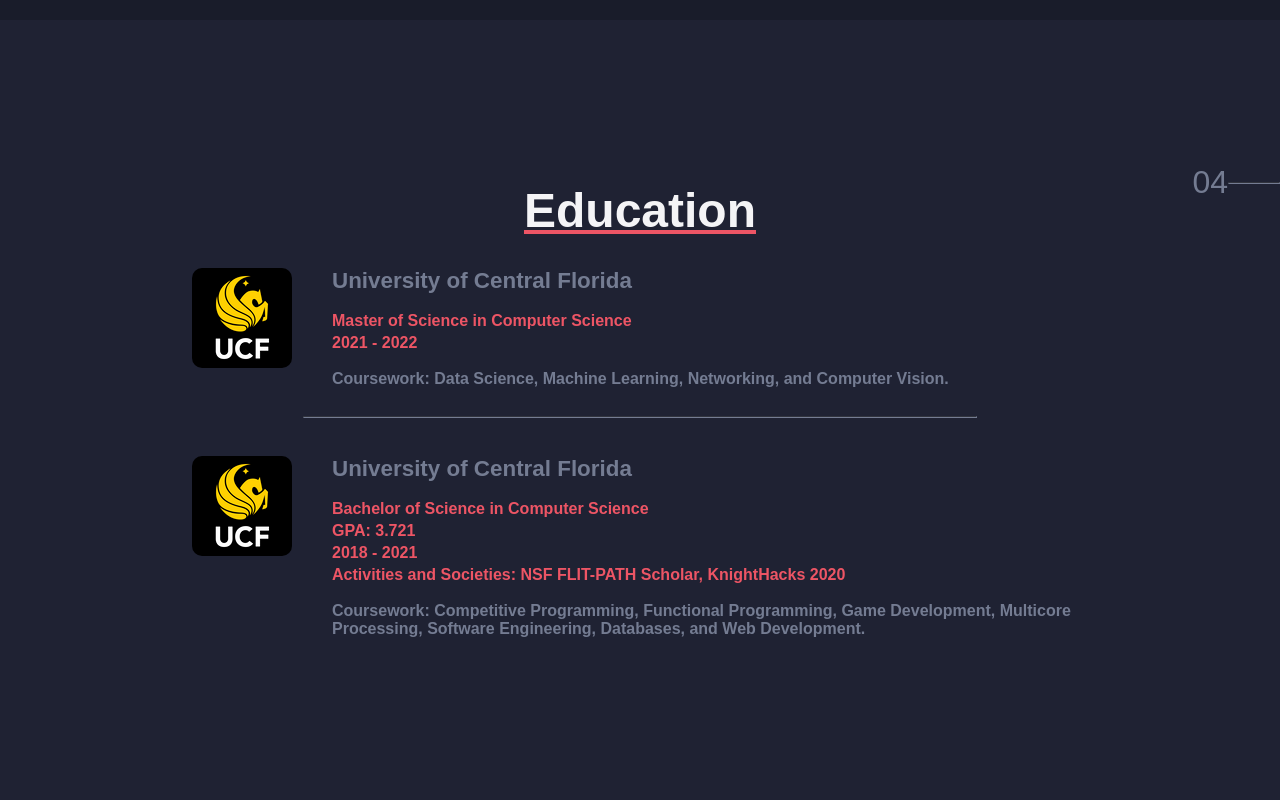
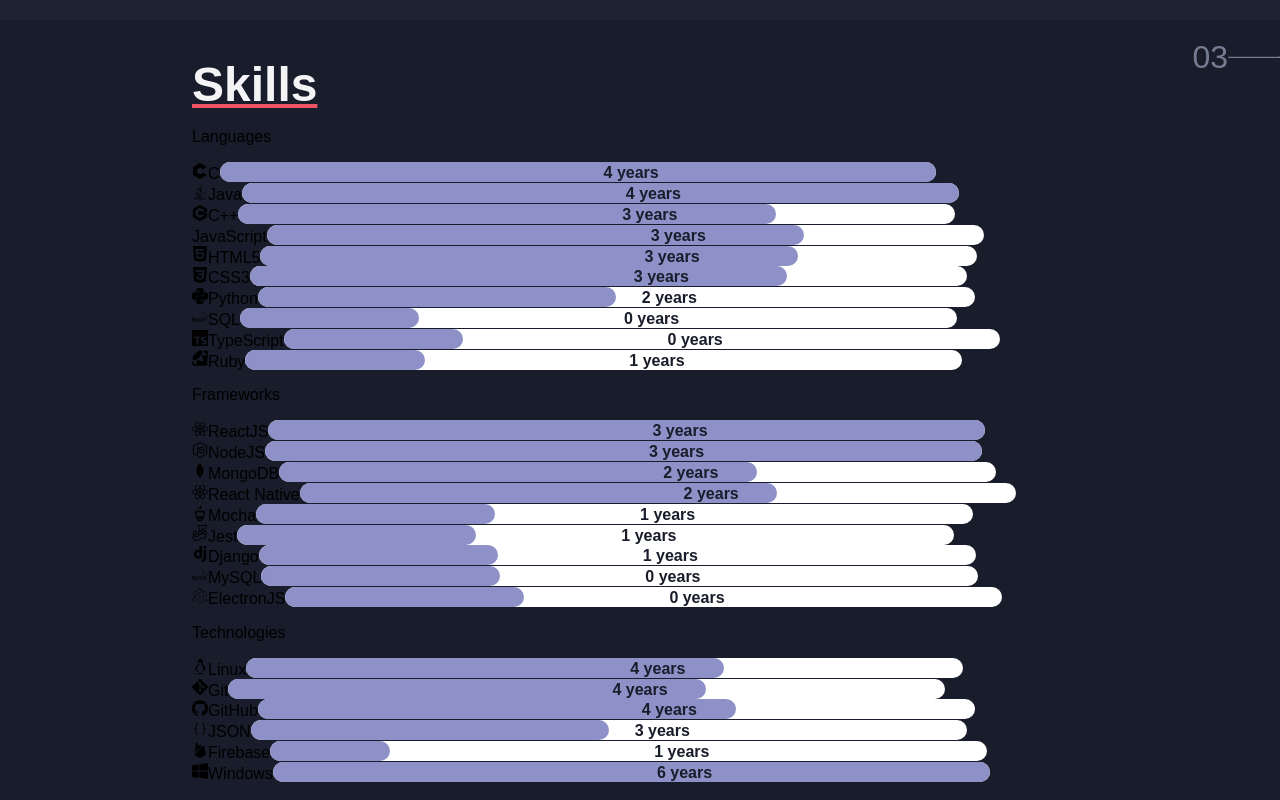
Before and after one commit to stefanwerleman/portfolio-v2, a React (Create React App) app: page / in a window 1280 px wide. Shown: the part 1580-2380 px from the top of the page. Built offline with nearby package versions, Linux system fonts and the light colour scheme.

Commit message:
Started skills

```diff
--- a/src/App.css
+++ b/src/App.css
@@ -17,8 +17,9 @@
 
 .Home,
 .About,
-.Contact,
-.Education {
+.Skills,
+.Education,
+.Contact {
 	min-height: 100vh;
 }
 
--- a/src/App.js
+++ b/src/App.js
@@ -8,8 +8,9 @@ import Navigation from './components/navigation/Navigation';
 import Home from './components/home/Home';
 import About from './components/about/About';
 // import Projects from './components/projects/Projects';
+import Skills from './components/skills/Skills';
+import Education from './components/education/Education';
 import Contact from './components/contact/Contact';
-import Education from './components/education/Education';
 
 function App() {
 	return (
@@ -18,6 +19,7 @@ function App() {
 				<Navigation />
 				<Home />
 				<About />
+				<Skills />
 				<Education />
 				<Contact />
 			</BrowserRouter>
--- a/src/components/about/About.css
+++ b/src/components/about/About.css
@@ -3,6 +3,8 @@
 	flex-direction: column;
 	justify-content: center;
 	align-items: center;
+
+	background-color: #1f2233;
 }
 
 .AboutBody {
--- /dev/null
+++ b/src/components/skill/Skill.js
@@ -0,0 +1,19 @@
+import './Skill.css';
+import React from 'react';
+
+function Skill({ name, years, max, icon }) {
+	return (
+		<div className='Skill'>
+			{icon}
+			<span>{name}</span>
+			<progress
+				className='Progress'
+				min='0'
+				max={max}
+				value={years <= 0 ? 1 : years}
+				label={`${years} years`}
+			/>
+		</div>
+	);
+}
+export default Skill;
--- /dev/null
+++ b/src/components/skills/Skills.css
@@ -0,0 +1,36 @@
+.Skills {
+	display: flex;
+	flex-direction: column;
+	justify-content: center;
+	align-items: center;
+}
+
+.SkillsBody {
+	width: 70%;
+}
+
+.Progress {
+	appearance: none;
+	width: 80%;
+	height: 20px;
+}
+
+.Progress::-webkit-progress-bar {
+	border-radius: 10px;
+	background-color: #ffffff;
+}
+
+.Progress::-webkit-progress-value {
+	border-radius: 10px;
+	background-color: #8d91c7;
+}
+
+.Progress::before {
+	color: #191c2a;
+	content: attr(label);
+	font-size: 1em;
+	position: absolute;
+	left: 1;
+	margin: 2px 0px 0px 30%;
+	font-weight: 700;
+}
--- /dev/null
+++ b/src/components/skills/Skills.js
@@ -0,0 +1,60 @@
+import './Skills.css';
+import React from 'react';
+
+// Child Component
+import Skill from '../skill/Skill';
+
+// Tools
+import { langauges, frameworks, technologies, icons } from '../utils/tools';
+
+function Skills() {
+	return (
+		<div className='Skills'>
+			<div className='Bookmark'>
+				<p>03</p>
+				<hr />
+			</div>
+			<div className='SkillsBody'>
+				<p className='SectionHeader'>Skills</p>
+				<div className='SubSection'>
+					<p>Languages</p>
+					{langauges.map((lang) => (
+						<Skill
+							key={lang.name}
+							name={lang.name}
+							years={lang.years}
+							max={lang.max}
+							icon={icons[lang.name.toLowerCase()]}
+						/>
+					))}
+				</div>
+				<div className='SubSection'>
+					<p>Frameworks</p>
+					{frameworks.map((frame) => (
+						<Skill
+							key={frame.name}
+							name={frame.name}
+							years={frame.years}
+							max={frame.max}
+							icon={icons[frame.name.toLowerCase()]}
+						/>
+					))}
+				</div>
+				<div className='SubSection'>
+					<p>Technologies</p>
+					{technologies.map((tech) => (
+						<Skill
+							key={tech.name}
+							name={tech.name}
+							years={tech.years}
+							max={tech.max}
+							icon={icons[tech.name.toLowerCase()]}
+						/>
+					))}
+				</div>
+			</div>
+		</div>
+	);
+}
+
+export default Skills;
--- /dev/null
+++ b/src/components/utils/tools.js
@@ -0,0 +1,88 @@
+import {
+	SiCodio,
+	SiCplusplus,
+	SiJava,
+	SiJavascript,
+	SiPython,
+	SiHtml5,
+	SiCss3,
+	SiNodeDotJs,
+	SiReact,
+	SiLinux,
+	SiJest,
+	SiMongodb,
+	SiMocha,
+	SiWindows,
+	SiRuby,
+	SiTypescript,
+	SiMysql,
+	SiDjango,
+	SiElectron,
+	SiFirebase,
+	SiGit,
+	SiGithub,
+} from 'react-icons/si';
+
+import { VscJson } from 'react-icons/vsc';
+
+export const icons = {
+	c: <SiCodio />,
+	'c++': <SiCplusplus />,
+	java: <SiJava />,
+	javasript: <SiJavascript />,
+	html5: <SiHtml5 />,
+	css3: <SiCss3 />,
+	python: <SiPython />,
+	sql: <SiMysql />,
+	typescript: <SiTypescript />,
+	ruby: <SiRuby />,
+	reactjs: <SiReact />,
+	nodejs: <SiNodeDotJs />,
+	mongodb: <SiMongodb />,
+	'react native': <SiReact />,
+	mocha: <SiMocha />,
+	jest: <SiJest />,
+	django: <SiDjango />,
+	mysql: <SiMysql />,
+	electronjs: <SiElectron />,
+	linux: <SiLinux />,
+	git: <SiGit />,
+	github: <SiGithub />,
+	json: <VscJson />,
+	firebase: <SiFirebase />,
+	windows: <SiWindows />,
+};
+
+export const langauges = [
+	{ name: 'C', years: 4, max: 4 },
+	{ name: 'Java', years: 4, max: 4 },
+	{ name: 'C++', years: 3, max: 4 },
+	{ name: 'JavaScript', years: 3, max: 4 },
+	{ name: 'HTML5', years: 3, max: 4 },
+	{ name: 'CSS3', years: 3, max: 4 },
+	{ name: 'Python', years: 2, max: 4 },
+	{ name: 'SQL', years: 0, max: 4 },
+	{ name: 'TypeScript', years: 0, max: 4 },
+	{ name: 'Ruby', years: 1, max: 4 },
+];
+
+export const frameworks = [
+	{ name: 'ReactJS', years: 3, max: 3 },
+	{ name: 'NodeJS', years: 3, max: 3 },
+	{ name: 'MongoDB', years: 2, max: 3 },
+	{ name: 'React Native', years: 2, max: 3 },
+	{ name: 'Mocha', years: 1, max: 3 },
+	{ name: 'Jest', years: 1, max: 3 },
+	{ name: 'Django', years: 1, max: 3 },
+	{ name: 'MySQL', years: 0, max: 3 },
+	{ name: 'ElectronJS', years: 0, max: 3 },
+];
+
+export const technologies = [
+	{ name: 'Linux', years: 4, max: 6 },
+	{ name: 'Git', years: 4, max: 6 },
+	{ name: 'GitHub', years: 4, max: 6 },
+	{ name: 'JSON', years: 3, max: 6 },
+	{ name: 'Firebase', years: 1, max: 6 },
+	{ name: 'Windows', years: 6, max: 6 },
+];
```
Also changed, not shown: src/components/skill/Skill.css (added).
